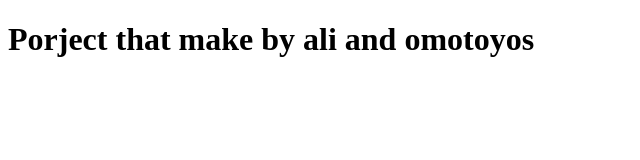
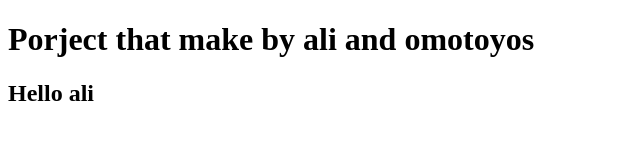
Before and after one commit to AliShahSafdari/Alishah_And_Omotoyos, a plain HTML site: page index.html in a window 1280 px wide. Shown: the whole page, without its empty margins (0-640 px from the left). Drawn offline with Linux system fonts and the light colour scheme.

Commit message:
my changes

```diff
--- a/index.html
+++ b/index.html
@@ -10,6 +10,7 @@
 
 <body>
     <h1>Porject that make by ali and omotoyos</h1>
+    <h2> Hello ali</h2>
 </body>
 
 </html>
```
